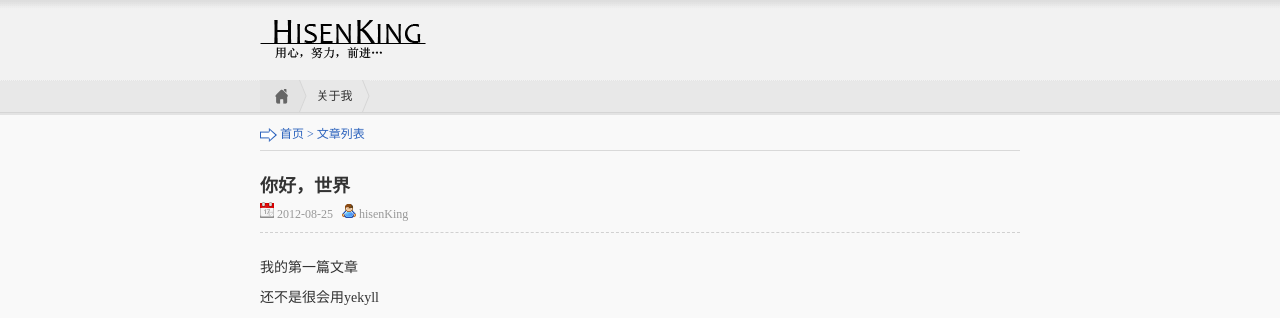
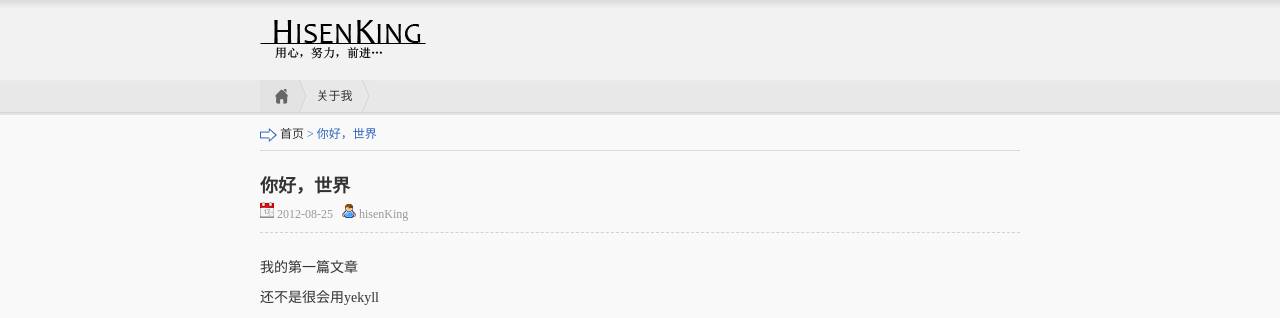
Before and after one commit to hisen/hisen.github.com, a Jekyll site: the page built from _posts/2012-08-25-hello-world.html, in a window 1280 px wide. Shown: the top 318 px of the page. Built offline with Jekyll 4.4.1, drawn with Linux system fonts in a browser that asks for light colours.

Commit message:
update website

```diff
--- a/_layouts/post.html
+++ b/_layouts/post.html
@@ -2,19 +2,19 @@
 <html xmlns="http://www.w3.org/1999/xhtml">
 <head>
 <meta http-equiv="Content-Type" content="text/html; charset=utf-8" />
-<title>文章-HisenKing</title>
+<title>{{ page.title  }}</title>
 <link type="text/css" href="{{ site:url }}/css/style.css" rel="stylesheet" />
 </head>
 
 <body>
 <div id="top">
-	<div class="head"><a href="#"><img src="{{ site:url }}/images/logo.gif" /></a></div>
+	<div class="head"><a href="{{ site:url  }}"><img src="{{ site:url }}/images/logo.gif" /></a></div>
     <div class="menu">
     	<ul><li><img src="{{ site:url }}/images/home.gif" width="39" height="33" /></li><li ><a href="#" class="about">关于我</a></li></ul>
     </div>
 </div>
 <div class="neiye_main">
-	<div class="location"><img src="{{ site:url }}/images/arrow2.gif" width="17" height="14" /> 首页 > 文章列表</div>
+	<div class="location"><img src="{{ site:url }}/images/arrow2.gif" width="17" height="14" /> <a href="{{ site:url  }}">首页</a> > {{ page.title  }}</div>
     <dl class="content">
     	<dt>
     	<h2>{{ page.title  }}</h2>
```
